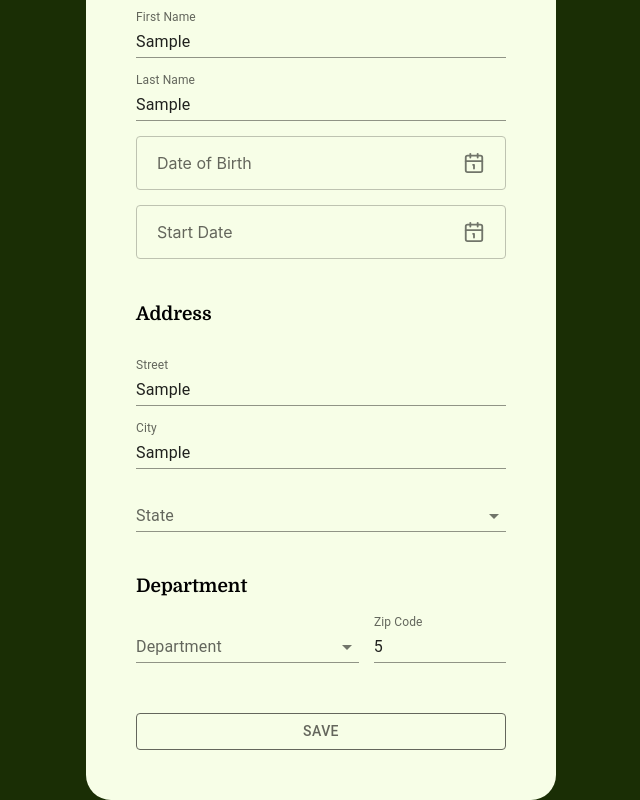
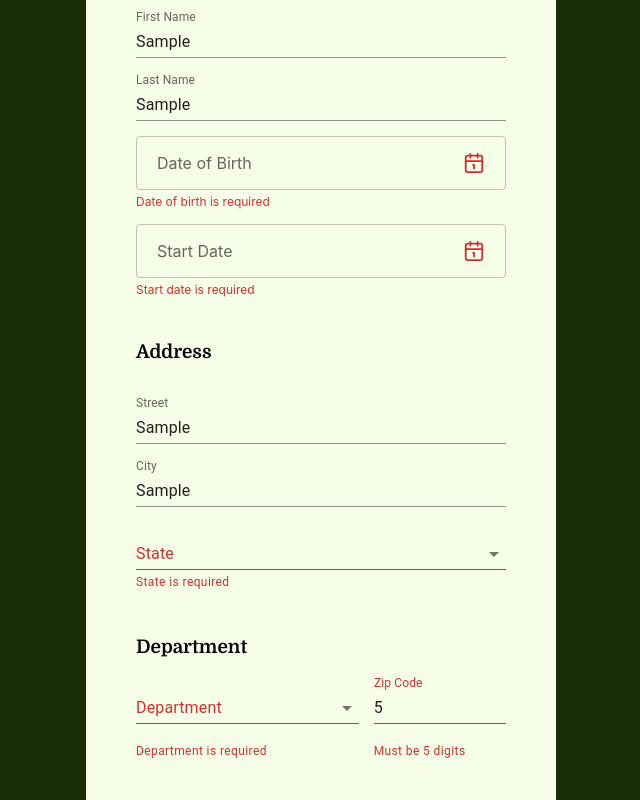
Before and after one commit to l-nikola/HRnet, a React (Vite) app: page / in a window 1280 px wide. Both pictures are taken after typing "Sample", "Sample", "Sample", "Sample", "5" into the empty fields and a click on the button "SAVE". Shown: the part 445-1245 px from the top of the page, without its empty margins (319-959 px from the left). Built offline with nearby package versions, Linux system fonts and the light colour scheme.

Commit message:
feat : add error handling

```diff
--- a/src/components/Form/EmployeeAddress.jsx
+++ b/src/components/Form/EmployeeAddress.jsx
@@ -1,40 +1,51 @@
+import { useFormContext, Controller } from "react-hook-form";
 import TextField from "@mui/material/TextField";
+import FormControl from "@mui/material/FormControl";
+import InputLabel from "@mui/material/InputLabel";
 import Select from "@mui/material/Select";
 import MenuItem from "@mui/material/MenuItem";
-import InputLabel from "@mui/material/InputLabel";
-import FormControl from "@mui/material/FormControl";
+import FormHelperText from "@mui/material/FormHelperText";
 
-export default function EmployeeAddress({
-  street,
-  city,
-  state,
-  onChangeField,
-}) {
+export default function EmployeeAddress() {
+  const {
+    register,
+    control,
+    formState: { errors },
+  } = useFormContext();
+
   return (
     <section className="employeeAddress">
       <h3>Address</h3>
       <TextField
         label="Street"
         variant="standard"
-        value={street}
-        onChange={onChangeField("street")}
+        {...register("street", { required: "Street is required" })}
+        error={!!errors.street}
+        helperText={errors.street?.message}
       />
       <TextField
         label="City"
         variant="standard"
-        value={city}
-        onChange={onChangeField("city")}
+        {...register("city", { required: "City is required" })}
+        error={!!errors.city}
+        helperText={errors.city?.message}
       />
-      <FormControl variant="standard" fullWidth>
+      <FormControl variant="standard" fullWidth error={!!errors.state}>
         <InputLabel id="state-label">State</InputLabel>
-        <Select
-          labelId="state-label"
-          value={state}
-          onChange={onChangeField("state")}
-        >
-          <MenuItem value="Alabama">Alabama</MenuItem>
-          <MenuItem value="Alaska">Alaska</MenuItem>
-        </Select>
+        <Controller
+          name="state"
+          control={control}
+          rules={{ required: "State is required" }}
+          render={({ field }) => (
+            <Select {...field} labelId="state-label">
+              <MenuItem value="Alabama">Alabama</MenuItem>
+              <MenuItem value="Alaska">Alaska</MenuItem>
+            </Select>
+          )}
+        />
+        {errors.state && (
+          <FormHelperText>{errors.state.message}</FormHelperText>
+        )}
       </FormControl>
     </section>
   );
--- a/src/components/Form/EmployeeDepartment.jsx
+++ b/src/components/Form/EmployeeDepartment.jsx
@@ -1,39 +1,52 @@
+import { useFormContext, Controller } from "react-hook-form";
+import FormHelperText from "@mui/material/FormHelperText";
 import TextField from "@mui/material/TextField";
+import FormControl from "@mui/material/FormControl";
+import InputLabel from "@mui/material/InputLabel";
 import Select from "@mui/material/Select";
 import MenuItem from "@mui/material/MenuItem";
-import InputLabel from "@mui/material/InputLabel";
-import FormControl from "@mui/material/FormControl";
 
-export default function EmployeeDepartment({
-  department,
-  zipCode,
-  onChangeField,
-}) {
+export default function EmployeeDepartment() {
+  const {
+    register,
+    control,
+    formState: { errors },
+  } = useFormContext();
+
   return (
     <section className="employeeDepartment">
       <h3>Department</h3>
       <div>
-        <FormControl variant="standard" fullWidth>
-          <InputLabel id="departement-label">Department</InputLabel>
-          <Select
-            labelId="departement-label"
-            value={department}
-            onChange={onChangeField("department")}
-            className="employeeDepartment__select"
-          >
+        <FormControl variant="standard" fullWidth error={!!errors.department}>
+          <InputLabel id="department-label">Department</InputLabel>
+          <Controller
+            name="department"
+            control={control}
+            rules={{ required: "Department is required" }}
+            render={({ field }) => (
+              <Select {...field} labelId="department-label">
                 <MenuItem value="Sale">Sale</MenuItem>
                 <MenuItem value="Marketing">Marketing</MenuItem>
                 <MenuItem value="Engineering">Engineering</MenuItem>
                 <MenuItem value="HumanResources">Human Resources</MenuItem>
                 <MenuItem value="Legal">Legal</MenuItem>
               </Select>
+            )}
+          />
+          {errors.department && (
+            <FormHelperText>{errors.department.message}</FormHelperText>
+          )}
         </FormControl>
         <TextField
           label="Zip Code"
           type="number"
           variant="standard"
-          value={zipCode}
-          onChange={onChangeField("zipCode")}
+          {...register("zipCode", {
+            required: "Zip code is required",
+            pattern: { value: /^\d{5}$/, message: "Must be 5 digits" },
+          })}
+          error={!!errors.zipCode}
+          helperText={errors.zipCode?.message}
         />
       </div>
     </section>
--- a/src/components/Form/EmployeeGeneralInfo.jsx
+++ b/src/components/Form/EmployeeGeneralInfo.jsx
@@ -1,44 +1,72 @@
+import { useFormContext, Controller } from "react-hook-form";
 import TextField from "@mui/material/TextField";
 import DatePicker from "../../components/DatePicker";
 
-export default function EmployeeGeneralInfo({
-  firstName,
-  lastName,
-  dateOfBirth,
-  startDate,
-  onChangeField,
-  onDateChange,
-}) {
+export default function EmployeeGeneralInfo() {
+  const {
+    register,
+    control,
+    formState: { errors },
+  } = useFormContext();
+
   return (
     <section className="employeeGeneralInfo">
       <h3>Employee information</h3>
+
       <TextField
         label="First Name"
         variant="standard"
-        value={firstName}
-        onChange={onChangeField("firstName")}
+        {...register("firstName", {
+          required: "First name is required",
+          minLength: { value: 2, message: "At least 2 characters" },
+        })}
+        error={!!errors.firstName}
+        helperText={errors.firstName?.message}
       />
       <TextField
         label="Last Name"
         variant="standard"
-        value={lastName}
-        onChange={onChangeField("lastName")}
+        {...register("lastName", {
+          required: "Last name is required",
+          minLength: { value: 2, message: "At least 2 characters" },
+        })}
+        error={!!errors.lastName}
+        helperText={errors.lastName?.message}
       />
+
+      <Controller
+        name="dateOfBirth"
+        control={control}
+        rules={{ required: "Date of birth is required" }}
+        render={({ field }) => (
           <DatePicker
-        value={dateOfBirth}
-        onChange={onDateChange("dateOfBirth")}
+            value={field.value}
+            onChange={field.onChange}
             label="Date of Birth"
             locale="en"
             captionLayout="dropdown"
+            error={!!errors.dateOfBirth}
+            helperText={errors.dateOfBirth?.message}
+          />
+        )}
       />
 
+      <Controller
+        name="startDate"
+        control={control}
+        rules={{ required: "Start date is required" }}
+        render={({ field }) => (
           <DatePicker
-        value={startDate}
-        onChange={onDateChange("startDate")}
+            value={field.value}
+            onChange={field.onChange}
             showTodayButton
             label="Start Date"
             locale="en"
             captionLayout="dropdown"
+            error={!!errors.startDate}
+            helperText={errors.startDate?.message}
+          />
+        )}
       />
     </section>
   );
--- a/src/pages/CreateEmployee/index.jsx
+++ b/src/pages/CreateEmployee/index.jsx
@@ -1,5 +1,5 @@
-import { useState } from "react";
 import { useDispatch } from "react-redux";
+import { useForm, FormProvider } from "react-hook-form";
 import { addEmployee } from "../../store/slices/employeeSlice";
 import { LocalizationProvider } from "@mui/x-date-pickers/LocalizationProvider";
 import { AdapterDayjs } from "@mui/x-date-pickers/AdapterDayjs";
@@ -12,7 +12,8 @@ import EmployeeDepartment from "../../components/Form/EmployeeDepartment";
 export default function CreateEmployee() {
   const dispatch = useDispatch();
 
-  const [formData, setFormData] = useState({
+  const methods = useForm({
+    defaultValues: {
       firstName: "",
       lastName: "",
       dateOfBirth: null,
@@ -22,26 +23,18 @@ export default function CreateEmployee() {
       state: "",
       zipCode: "",
       department: "",
+    },
   });
 
-  const handleChange = (field) => (e) => {
-    setFormData((prev) => ({ ...prev, [field]: e.target.value }));
-  };
-
-  const handleDateChange = (field) => (date) => {
-    setFormData((prev) => ({ ...prev, [field]: date }));
-  };
-
-  const handleSubmit = (e) => {
-    e.preventDefault();
+  const onSubmit = (data) => {
     dispatch(
       addEmployee({
-        ...formData,
-        dateOfBirth: formData.dateOfBirth
-          ? dayjs(formData.dateOfBirth).format("MM-DD-YYYY")
+        ...data,
+        dateOfBirth: data.dateOfBirth
+          ? dayjs(data.dateOfBirth).format("MM-DD-YYYY")
           : null,
-        startDate: formData.startDate
-          ? dayjs(formData.startDate).format("MM-DD-YYYY")
+        startDate: data.startDate
+          ? dayjs(data.startDate).format("MM-DD-YYYY")
           : null,
       }),
     );
@@ -50,31 +43,16 @@ export default function CreateEmployee() {
   return (
     <main className="createEmployee">
       <LocalizationProvider dateAdapter={AdapterDayjs}>
-        <form onSubmit={handleSubmit}>
-          <EmployeeGeneralInfo
-            firstName={formData.firstName}
-            lastName={formData.lastName}
-            dateOfBirth={formData.dateOfBirth}
-            startDate={formData.startDate}
-            onChangeField={handleChange}
-            onDateChange={handleDateChange}
-          />
-          <EmployeeAddress
-            street={formData.street}
-            city={formData.city}
-            state={formData.state}
-            onChangeField={handleChange}
-          />
-          <EmployeeDepartment
-            department={formData.department}
-            zipCode={formData.zipCode}
-            onChangeField={handleChange}
-          />
-
+        <FormProvider {...methods}>
+          <form onSubmit={methods.handleSubmit(onSubmit)}>
+            <EmployeeGeneralInfo />
+            <EmployeeAddress />
+            <EmployeeDepartment />
             <Button type="submit" variant="outlined">
               Save
             </Button>
           </form>
+        </FormProvider>
       </LocalizationProvider>
     </main>
   );
```
Lines whose indentation alone changed are shown as unchanged.
